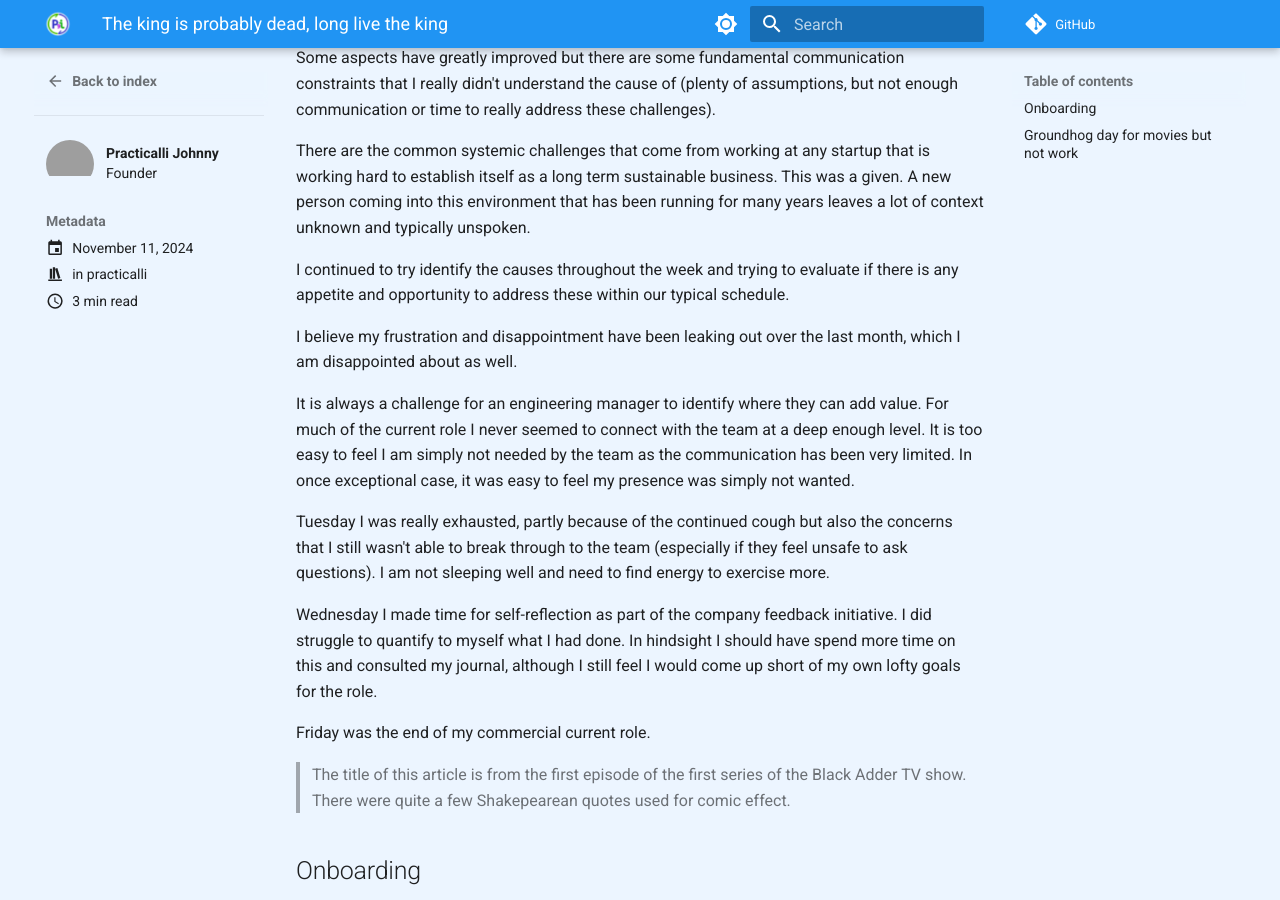
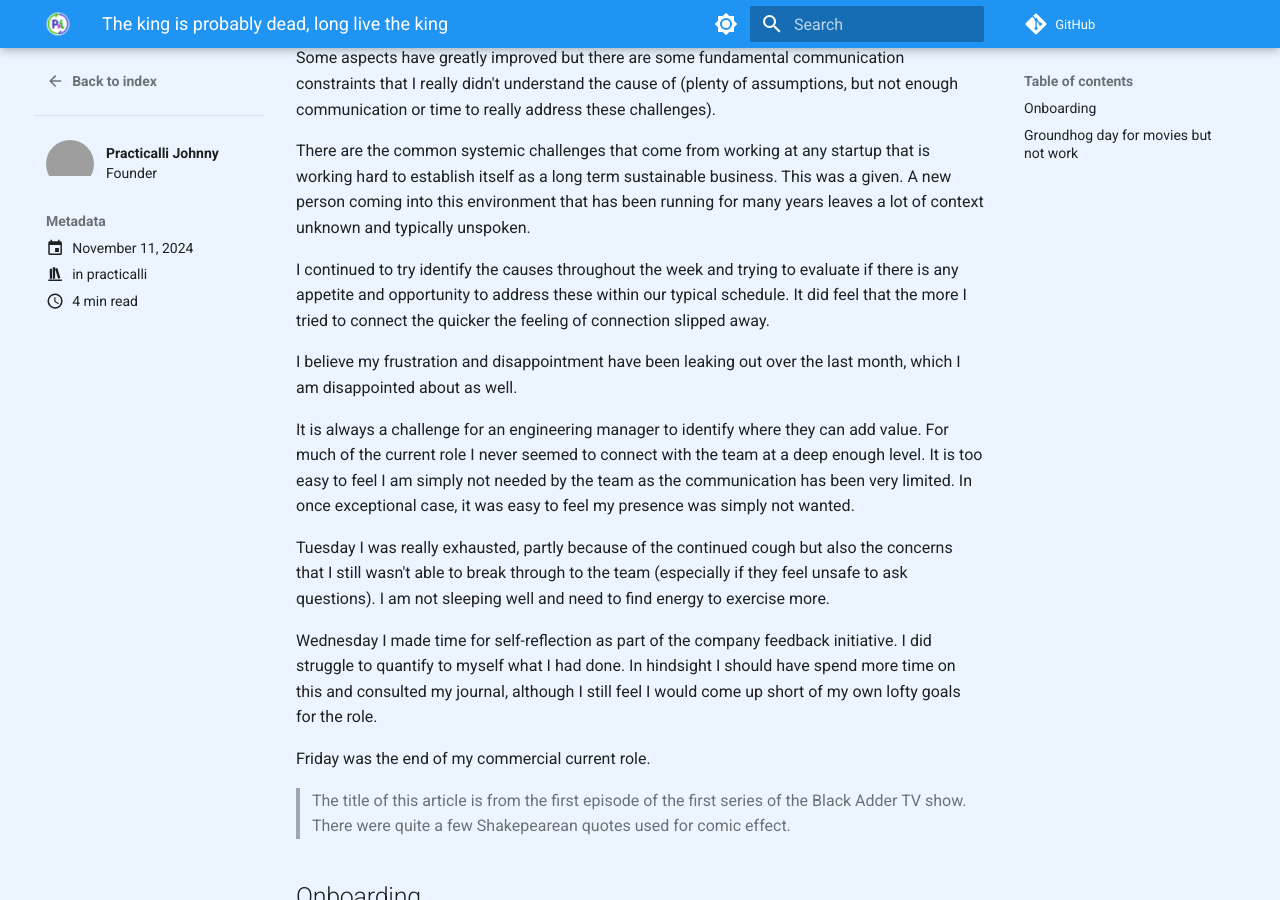
Before and after one commit to practicalli/personal-journal, an MkDocs documentation site: the page built from docs/posts/2024/november/11.md, in a window 1280 px wide and 900 px high, scrolled down 392 px. Built offline with MkDocs 1.6.1 and Material for MkDocs 9.7.7, drawn with Linux system fonts in a browser that asks for light colours; emoji names are drawn with the system emoji font; comment, search, counter and statistics services are not loaded; grey boxes are pictures that could not be loaded.

Commit message:
update: journal entry for week starting 11 November 2024

```diff
--- a/docs/posts/2024/november/11.md
+++ b/docs/posts/2024/november/11.md
@@ -19,7 +19,7 @@ Some aspects have greatly improved but there are some fundamental communication
 
 There are the common systemic challenges that come from working at any startup that is working hard to establish itself as a long term sustainable business. This was a given.  A new person coming into this environment that has been running for many years leaves a lot of context unknown and typically unspoken.
 
-I continued to try identify the causes throughout the week and trying to evaluate if there is any appetite and opportunity to address these within our typical schedule.
+I continued to try identify the causes throughout the week and trying to evaluate if there is any appetite and opportunity to address these within our typical schedule.  It did feel that the more I tried to connect the quicker the feeling of connection slipped away.
 
 I believe my frustration and disappointment have been leaking out over the last month, which I am disappointed about as well.
 
```
